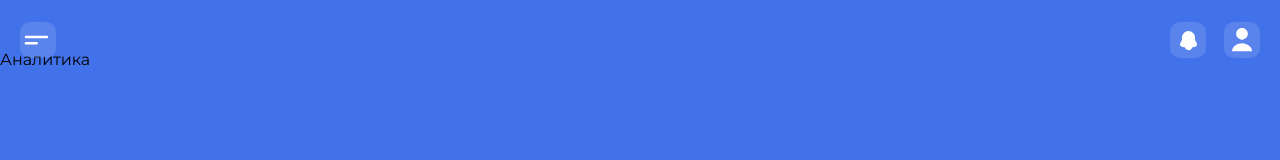
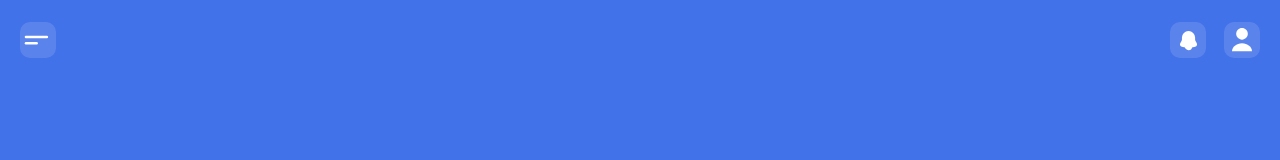
Before and after one commit to qqwerrtyz/chistulya_frontend, a Next.js app: page /app/child/analytics in a window 1280 px wide. Shown: the top 160 px of the page. Built offline with nearby package versions, Linux system fonts and the light colour scheme.

Commit message:
WIP: сохранение локальных правок

```diff
--- a/src/app/app/child/analytics/page.jsx
+++ b/src/app/app/child/analytics/page.jsx
@@ -1,7 +1,8 @@
+import styles from "./Analytics.module.css"
 export default function Analytics () {
     return (
-        <div>
-            Аналитика
+        <div className={styles}>
+
         </div>
     )
 }
```
